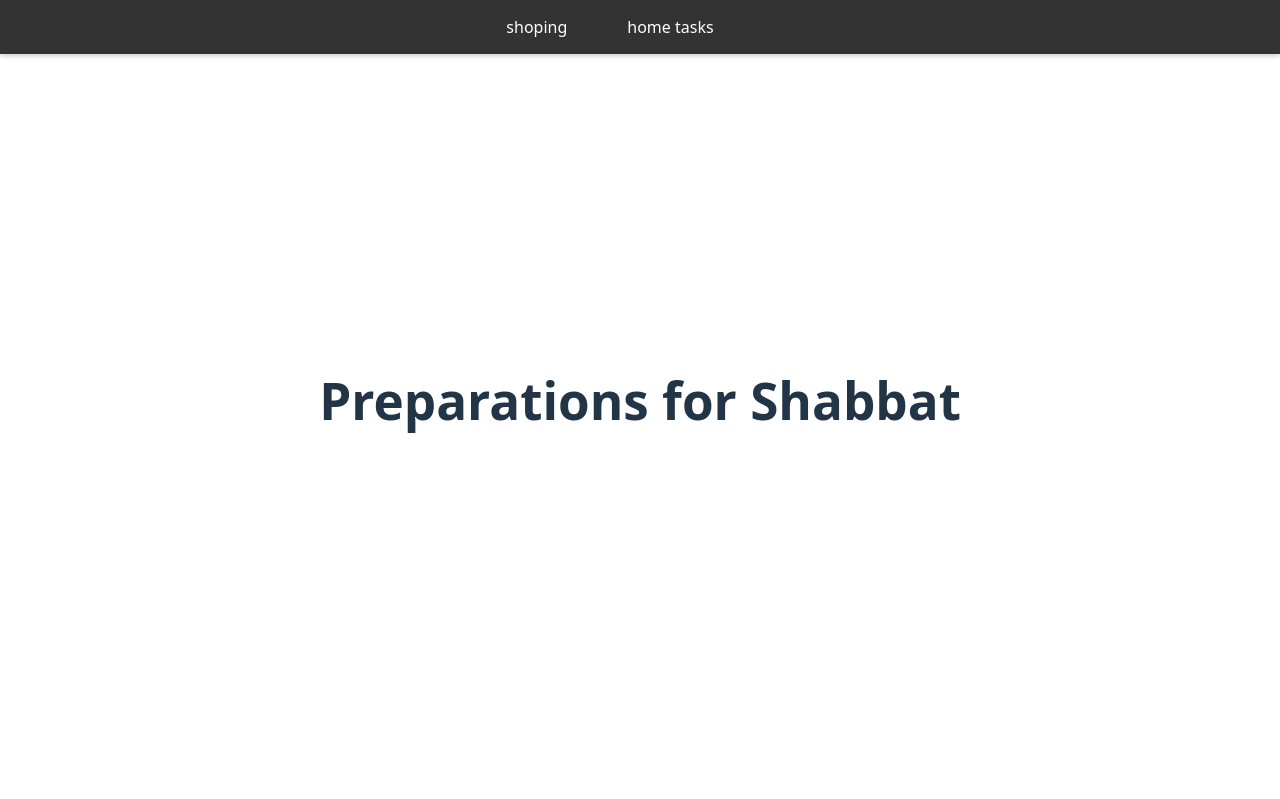
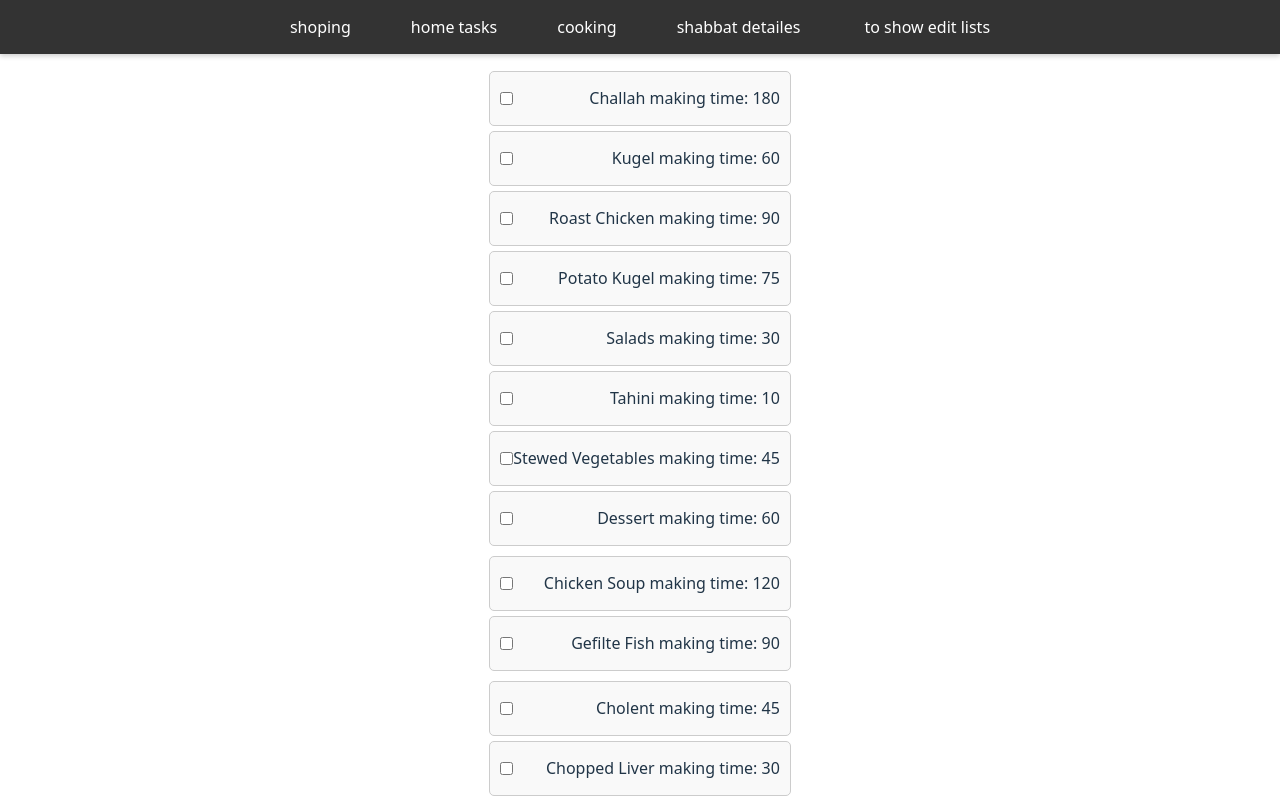
Before and after one commit to Tovi-shimonovitz/shabat_project_react, a React (Vite) app: page /EditCooking in a window 1280 px wide. Shown: the top 799 px of the page. Built offline with nearby package versions, Linux system fonts and the light colour scheme.

Commit message:
save changes

```diff
--- a/src/App.jsx
+++ b/src/App.jsx
@@ -1,9 +1,14 @@
 
 import { BaseList } from "./Shoping/BaseList";
 import './App.css'
-import BasisTask from './BasisTask'
+import BasisTask from './Tasks/BasisTask'
 import { Routes, Route, Link } from "react-router-dom";
 import Shabbat from './homePage'
+import { AllLists } from "./Cooking/AllLists";
+import TasksWhenTraveling from "./Tasks/TaskWhenTraveling";
+import TasksWhenHosting from './Tasks/TasksWhenHosting'
+import { ReadyList } from './ViewReadyList/ReadyList'
+
 
 
 function App() {
@@ -13,15 +18,24 @@ function App() {
       <header>
         <Link to="/BaseShopping">shoping</Link>
         <Link to="/BaseTask">home tasks</Link>
-        {/* <Link to="/">cooking</Link> */}
-        <Link to="/"></Link>
+        <Link to="/BaseCooking">cooking</Link>
+        <Link to="/">shabbat detailes</Link>
+        <Link to="/EditCooking"> to show edit lists</Link>
       </header>
       <h1>Preparations for Shabbat</h1>
 
       <Routes>
-       <Route path="/" element={ <Shabbat />} />
+
+        <Route path="/" element={<Shabbat />} />
         <Route path="/BaseShopping" element={<BaseList />} />
-        <Route path="/BaseTask" element={<BasisTask />} />
+        <Route path="/BaseTask" element={<><BasisTask /> <TasksWhenTraveling /> <TasksWhenHosting /></>} />
+        <Route path="/BaseCooking" element={<AllLists />} />
+
+        <Route
+          path="/EditCooking"
+          element={<ReadyList />}
+        />
+
       </Routes>
 
 
--- a/src/Tasks/DisplayTask.jsx
+++ b/src/Tasks/DisplayTask.jsx
@@ -26,6 +26,8 @@ function DisplayTask({initTask})
             setTasks(tasks.filter(task => task !== item));
         }
     return <>
+        <h1>_________________________________________________________________________________</h1>
+
         <ul>
             {tasks.map((item, index) => (
                 <li key={keyOfMap++}><h1>task:</h1>{item.theTask}<h1>time:</h1>{+item.time+" hour"}
@@ -41,7 +43,8 @@ function DisplayTask({initTask})
         <button type='submit'>add</button>
 
     </form>
-
+        <h1>_________________________________________________________________________________</h1>
+    <br /><br /><br />
     </>
 }
 
--- /dev/null
+++ b/src/ViewReadyList/ReadyList.jsx
@@ -0,0 +1,65 @@
+import { useEffect, useState } from "react";
+import { ShowList } from "./ShowList";
+import * as cookingList from '../data/cooking.js';
+
+
+
+export const ReadyList = () => {
+
+    console.log('cookingList:', cookingList);
+
+
+    const [lists, setLists] = useState({
+        base: [],
+        firstSeuda: [],
+        secondSeuda: [],
+        thirdSeuda: [],
+
+    });
+
+    useEffect(() => {
+
+        const fetchLists = async () => {
+            const baseList = await cookingList.getBasicCookingArray();
+            const firstList = await cookingList.getFirstSeudaArray();
+            const secondList = await cookingList.getSecondSeudaArray();
+            const thirdList = await cookingList.getThirdSeudaArray();
+            setLists({
+                base: baseList,
+                firstSeuda: firstList,
+                secondSeuda: secondList,
+                thirdSeuda: thirdList,
+
+            });
+        };
+
+        fetchLists();
+    }, []);
+
+    const showFood = (food) => `${food.name} making time: ${food.prepTime}`;
+    // const showTask = (task) => `${task.theTask} time: ${task.time}`;
+    // const showShopping = () => "my shopping";
+
+
+
+    return (
+        <>
+
+            <ul style={{
+                listStyleType: 'none',
+                display: 'flex',
+                flexDirection: 'column',
+                flexWrap: 'wrap',
+                gap: '1%',
+            }}>
+                {Object.values(lists).map((list) => (
+                    <ShowList
+                        listToShow={list}
+                        funcToSpesific={showFood}
+                    />
+                ))}
+
+            </ul>
+        </>
+    );
+};
--- /dev/null
+++ b/src/ViewReadyList/ShowList.jsx
@@ -0,0 +1,20 @@
+export const ShowList = (props) => {
+    const {listToShow, funcToSpesific} = props
+
+    return  (
+        <>
+            {/* <p><strong>list for: </strong> {listName}  tasks </p> */}
+            <ul>
+                {listToShow?.map((item, index) => (
+                    <li key={index}>
+                        <input type="checkbox" />
+                        {funcToSpesific(item)}
+                    </li>
+                ))}
+            </ul>
+
+
+        </>
+    )
+
+}
```
Also changed, not shown: src/Cooking/AllLists.jsx (+13 -7 lines), src/homePage.jsx (+8 -3 lines).
